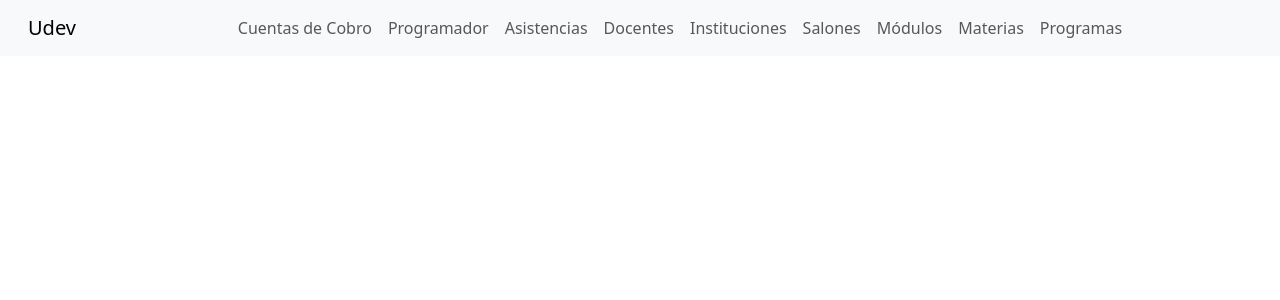
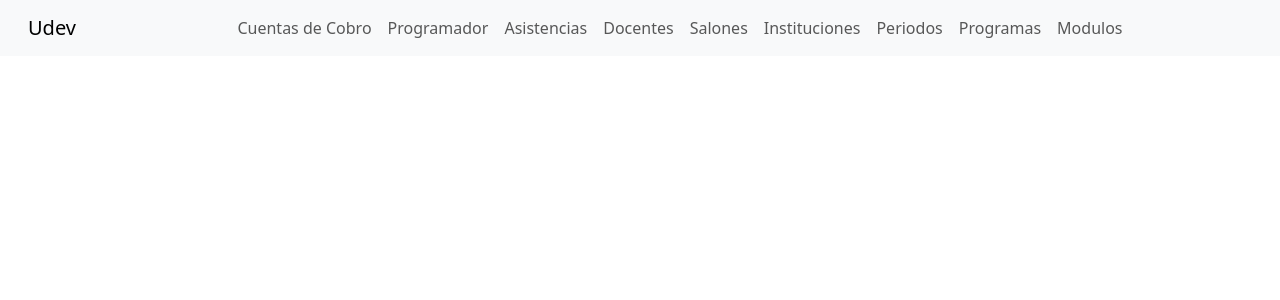
Before and after one commit to Sebiant/Udev, a PHP site: page /Componentes/header.php in a window 1280 px wide. Shown: the top 300 px of the page. Run offline with PHP 8.4, Linux system fonts and the light colour scheme.

Commit message:
cambio nombre y direccionamiento en la navbar

```diff
--- a/Componentes/header.php
+++ b/Componentes/header.php
@@ -34,19 +34,19 @@
           <a class="nav-link" href="../Docentes/Docentes-Vista.php">Docentes</a>
         </li>
         <li class="nav-item">
+          <a class="nav-link" href="../Salones/Salones-Vista.php">Salones</a>
+        </li>
+        <li class="nav-item">
           <a class="nav-link" href="../Instituciones/Instituciones-Vista.php">Instituciones</a>
         </li>
         <li class="nav-item">
-          <a class="nav-link" href="../Salones/Salones-Vista.php">Salones</a>
-        </li>
-        <li class="nav-item">
-          <a class="nav-link" href="../Periodos/Periodos-Vista.php">Módulos</a>
-        </li>
-        <li class="nav-item">
-          <a class="nav-link" href="../Modulos/Modulos-Vista.php">Materias</a>
+          <a class="nav-link" href="../Periodos/Periodos-Vista.php">Periodos</a>
         </li>
         <li class="nav-item">
           <a class="nav-link" href="../Programas/Programas-Vista.php">Programas</a>
+        </li>
+        <li class="nav-item">
+          <a class="nav-link" href="../Modulos/Modulos-Vista.php">Modulos</a>
         </li>
       </ul>
     </div>
```
